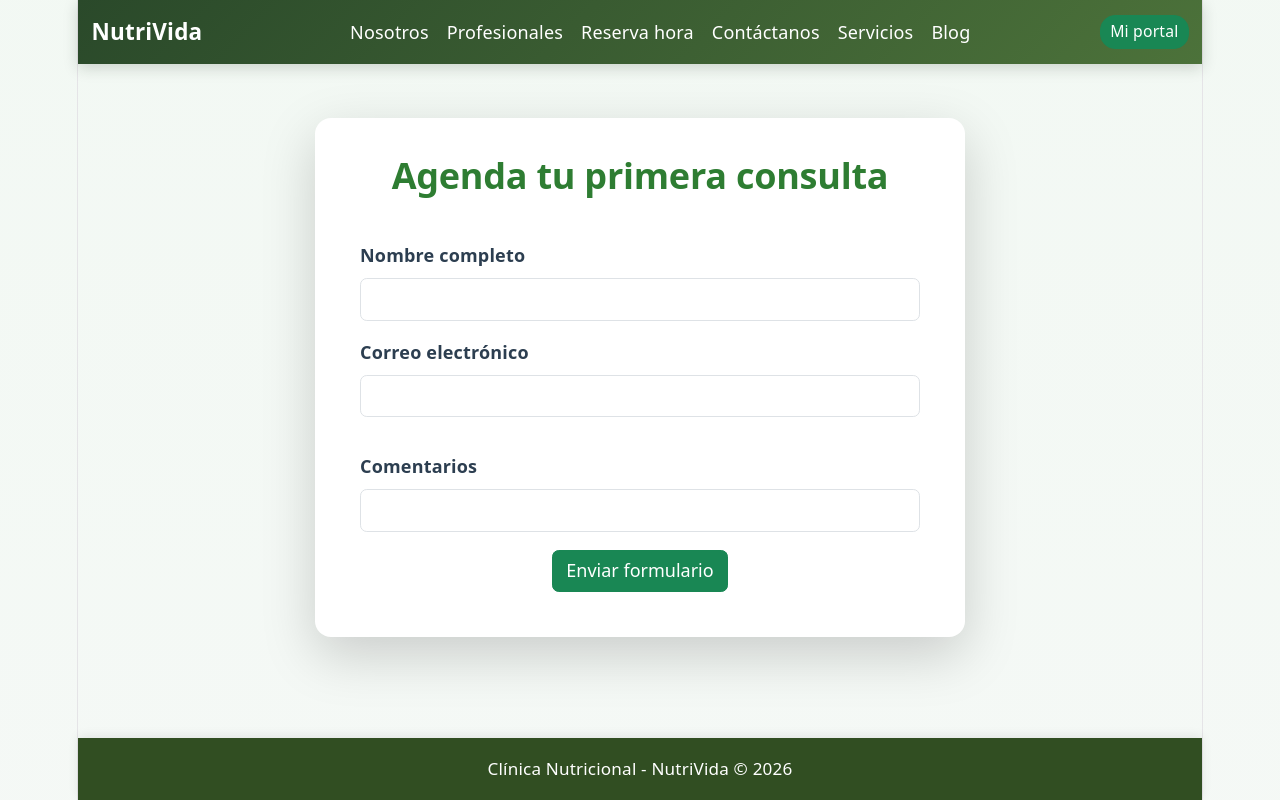
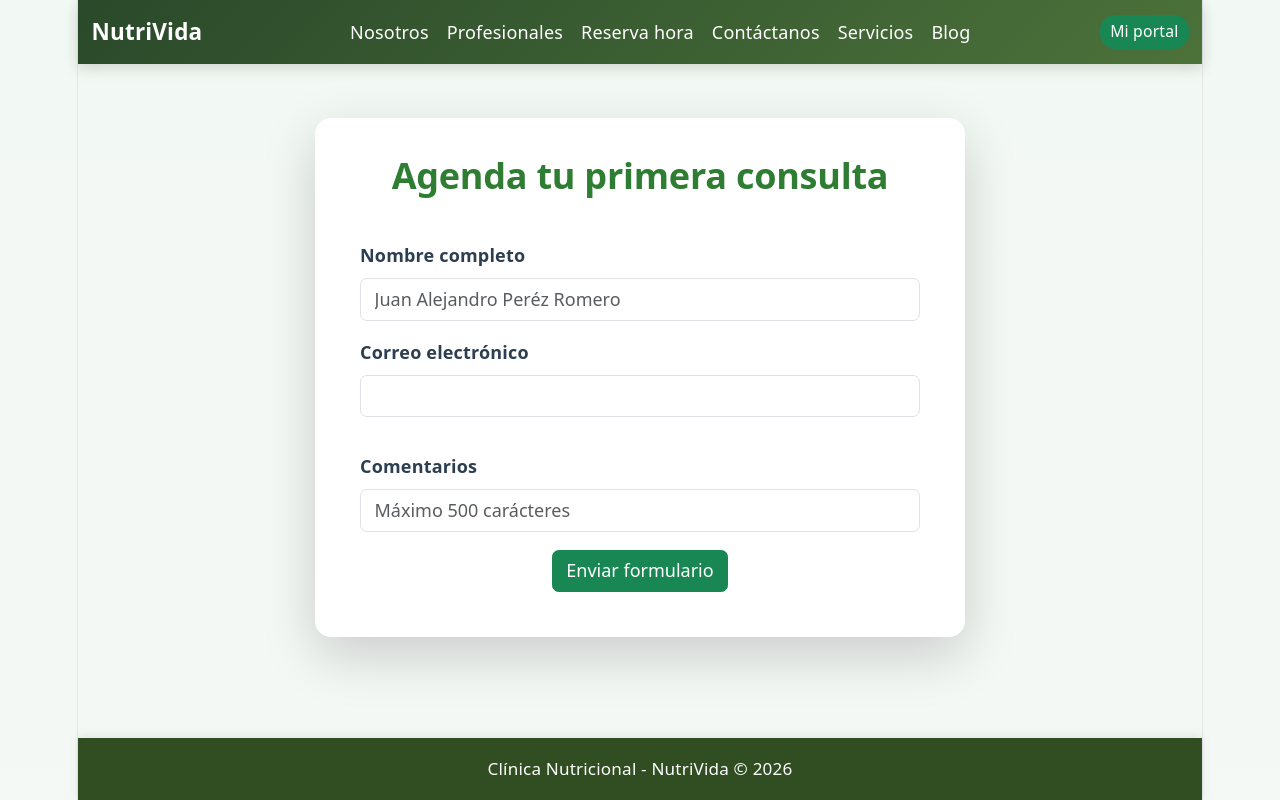
Before and after one commit to yas-mp/Clinica-NutriVida-2.0, a React (Vite) app in the folder nutrivida/: page /contacto in a window 1280 px wide. Built offline with nearby package versions, Linux system fonts and the light colour scheme.

Commit message:
Se realizaron pequeñas modificaciones a algunos organismos y moleculas

```diff
--- a/nutrivida/src/components/atomos/Input.tsx
+++ b/nutrivida/src/components/atomos/Input.tsx
@@ -13,7 +13,7 @@ function Input({tipo, id,className,nombre, valor, maxLength, placeholder, alCamb
     return(
         <input
         type={tipo}
-        id={id}
+        id={id || nombre}
         className={className}
         name={nombre}
         value={valor}
--- a/nutrivida/src/components/moleculas/CampoFormulario.tsx
+++ b/nutrivida/src/components/moleculas/CampoFormulario.tsx
@@ -10,7 +10,7 @@ type CampoFormularioProps = {
     alCambiar: (valor:string) => void;
 }
 
-function CampoFormulario({etiqueta, tipo, nombre, valor, alCambiar} : CampoFormularioProps){
+function CampoFormulario({etiqueta, tipo, nombre,placeholder, valor, maxLength, alCambiar} : CampoFormularioProps){
     return(
         <div className="col-12">
             <label htmlFor={nombre} className="form-label d-block">
@@ -20,7 +20,9 @@ function CampoFormulario({etiqueta, tipo, nombre, valor, alCambiar} : CampoFormu
             tipo={tipo}
             className="form-control"
             nombre={nombre}
+            placeholder={placeholder}
             valor={valor}
+            maxLength={maxLength}
             alCambiar={alCambiar}
 
             />
--- a/nutrivida/src/components/organismos/FormularioLogin.tsx
+++ b/nutrivida/src/components/organismos/FormularioLogin.tsx
@@ -6,7 +6,7 @@ import { Link, useNavigate } from "react-router-dom";
 import type { UsuarioRegistrado } from "../../pages/RegistroUsuario";
 import { LISTADO_PROFESIONALES } from "../data/ListadoProfesionales";
 
-function FormularioInicioSesion() {
+function FormularioLogin() {
   const [correo, setCorreo] = useState("");
   const [contrasena, setContrasena] = useState("");
   const navigate = useNavigate();
@@ -137,4 +137,4 @@ function FormularioInicioSesion() {
   );
 }
 
-export default FormularioInicioSesion;
+export default FormularioLogin;
```
